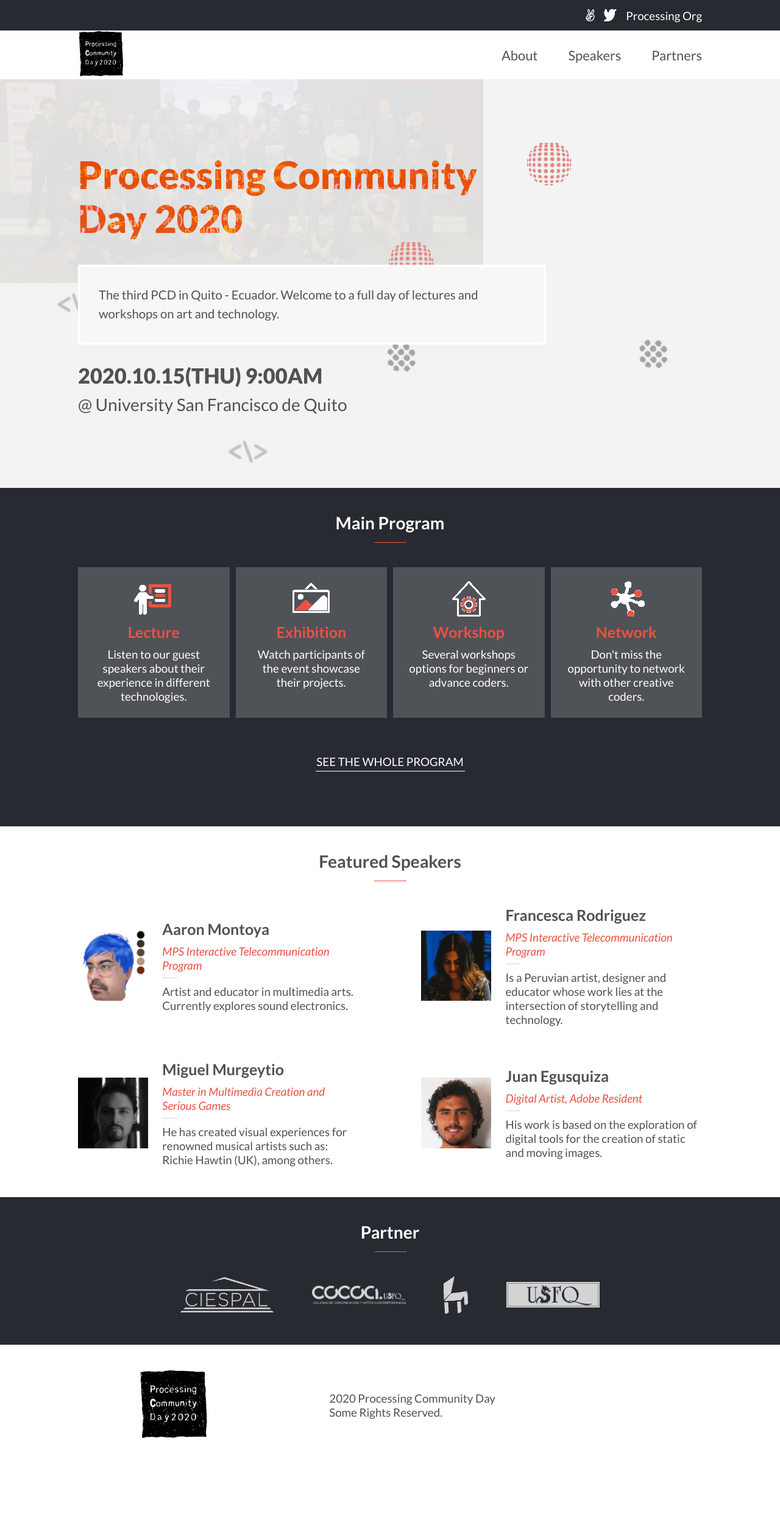
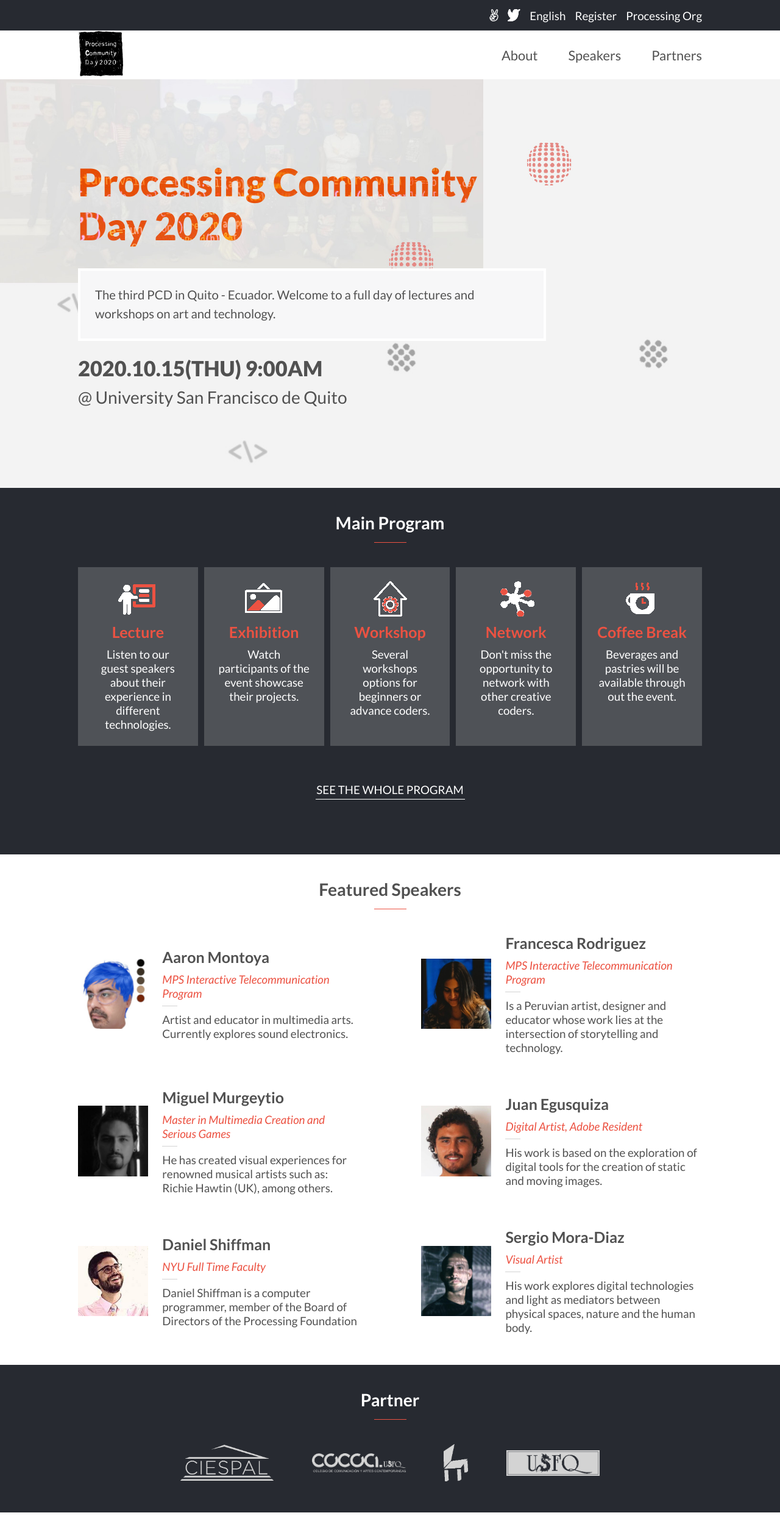
Before and after one commit to gandradep/conferencePage, a website: page index.html in a window 1280 px wide. Shown: the top 2517 px of the page at 61% size. Before the commit the page ends 2413 px from the top, so only its background shows below. Drawn offline with Linux system fonts and the light colour scheme.

Commit message:
Fixed layout overflows, added speakers.

```diff
--- a/dynamicData.js
+++ b/dynamicData.js
@@ -5,6 +5,8 @@ const speakerData = {
     'Francesca Rodriguez',
     'Miguel Murgeytio',
     'Juan Egusquiza',
+    'Daniel Shiffman',
+    'Sergio Mora-Diaz',
   ],
   title:
   [
@@ -12,6 +14,8 @@ const speakerData = {
     'MPS Interactive Telecommunication Program',
     'Master in Multimedia Creation and Serious Games',
     'Digital Artist, Adobe Resident',
+    'NYU Full Time Faculty',
+    'Visual Artist',
   ],
   description:
   [
@@ -19,6 +23,8 @@ const speakerData = {
     'Is a Peruvian artist, designer and educator whose work lies at the intersection of storytelling and technology.',
     'He has created visual experiences for renowned musical artists such as: Richie Hawtin (UK), among others.',
     'His work is based on the exploration of digital tools for the creation of static and moving images.',
+    'Daniel Shiffman is a computer programmer, member of the Board of Directors of the Processing Foundation',
+    'His work explores digital technologies and light as mediators between physical spaces, nature and the human body.',
   ],
   picLink:
   [
@@ -26,6 +32,8 @@ const speakerData = {
     'assets/francesca.jpg',
     'assets/miguel.jpg',
     'assets/jose.jpg',
+    'assets/daniel.jpg',
+    'assets/sergio.jpg',
   ],
 };
 const guests = document.getElementById('guests');
--- a/index.html
+++ b/index.html
@@ -10,16 +10,18 @@
   <title>PCD</title>
 </head>
 <body>
-  <div id="navLanding" class="homePage">
+  <div id="navLanding" class="homePage dFlex">
     <nav>
-      <img class="noneDesktop"id="hamburger" src="assets/mobileMenu.png" alt="">
+      <img class="noneDesktop"id="hamburger" src="assets/mobileMenu.png" alt="hamburger menu">
       <div class="noneMobileToFlex bgDark navMedia">
         <a href="https://angel.co" target="_blank" rel="noreferrer noopener"><img src="assets/angellist.svg" alt="angel list"></a>
         <a href="https://twitter.com/ProcessingOrg" target="_blank" rel="noreferrer noopener"><img src="assets/twitter.svg" alt="twitter"></a>
+        <a href="#" class="textWhite fs12 decorNone" target="_blank" rel="noreferrer noopener">English</a>
+        <a href="#" class="textWhite fs12 decorNone" target="_blank" rel="noreferrer noopener">Register</a>
         <a href="https://processing.org/" class="textWhite fs12 decorNone" target="_blank" rel="noreferrer noopener">Processing Org</a>
       </div>
       <div id="popMenu" class="noneMobileToFlex navDeskMenu paddingX5">
-        <a href="#" class="logo hAuto noneMobileToBlock"><img class="w100"src="assets/logo.svg" alt=""></a>
+        <a href="#" class="logo hAuto noneMobileToBlock"><img class="w100"src="assets/logo.svg" alt="logo of the event"></a>
 
         <ul class="dFlex textDark fs14">
           <li id="closeMenuSymbol" class="noneDesktop"><a class="decorNone" href="#">X</a></li>
@@ -68,6 +70,11 @@
         <h3 class="orangeColor fw700 fs16 w25">Network</h3>
         <p class="textWhite fs12 w50">Don't miss the opportunity to network with other creative coders.</p>
       </div>
+      <div class="progOption dFlex marginXAuto">
+        <img src="assets\cbreak.png" alt="">
+        <h3 class="orangeColor fw700 fs16 w25">Coffee Break</h3>
+        <p class="textWhite fs12 w50">Beverages and pastries will be available through out the event.</p>
+      </div>
     </div>
     <div class="joinMobile">
       <a href="#" class="noneDesktop decorNone button fs16 fw400 textWhite textAlignCenter marginXAuto dBlock">Join PCD Quito 2020</a>
@@ -90,10 +97,10 @@
     <div class="orangeColor guideBar marginXAuto">
     </div>
     <div class="partnerContainer paddingX5 dFlex">
-      <img class="part-w25 hAuto" src="assets/partnerCiespal.png" alt="">
-      <img class="part-w25 hAuto" src="assets/partnerCocoa.png" alt="">
-      <img class="partSilla hAuto" src="assets/partnerSilla.png" alt="">
-      <img class="part-w25 hAuto" src="assets/partnerUsfq.png" alt="">
+      <img class="part-w25 hAuto" src="assets/partnerCiespal.png" alt="ciespal logo">
+      <img class="part-w25 hAuto" src="assets/partnerCocoa.png" alt="cocoa logo">
+      <img class="partSilla hAuto" src="assets/partnerSilla.png" alt="silla turca logo">
+      <img class="part-w25 hAuto" src="assets/partnerUsfq.png" alt="usfq logo">
 
     </div>
 
--- a/style.css
+++ b/style.css
@@ -73,6 +73,12 @@ html {
 
 #closeMenuSymbol {
   align-self: flex-end;
+}
+
+#navLanding {
+  flex-direction: column;
+  height: auto;
+  padding-bottom: 60px;
 }
 
 p a:link,
@@ -198,18 +204,12 @@ p a:visited {
   background-size: cover;
 }
 
-#navLanding {
-  height: auto;
-  padding-bottom: 60px;
-}
-
 nav {
   width: 100%;
   height: 90px;
 }
 
 #landing {
-  height: calc(100% - 90px);
   flex-direction: column;
 }
 
@@ -415,12 +415,23 @@ footer {
     background-image: none;
     height: 100vh;
     padding-bottom: 0;
+    overflow: scroll;
   }
 
   #landing {
-    height: calc(100% - 130px);
     justify-content: center;
-    row-gap: 30px;
+    row-gap: min(30px, 3vh);
+    flex-grow: 1;
+    flex-shrink: 1;
+  }
+
+  #landing > * {
+    min-height: 0;
+  }
+
+  #foundation {
+    position: relative;
+    overflow: hidden;
   }
 
   .bgImgHome {
@@ -442,8 +453,9 @@ footer {
   }
 
   .invitationContainer {
-    padding: 30px;
+    padding: min(30px, 3vh);
     margin: 0;
+    overflow: hidden;
   }
 
   .fw800 {
```
Also changed, not shown: about.html (+6 -4 lines), README.md, assets/cbreak.png (added), assets/daniel.jpg (added), assets/sergio.jpg (added).
